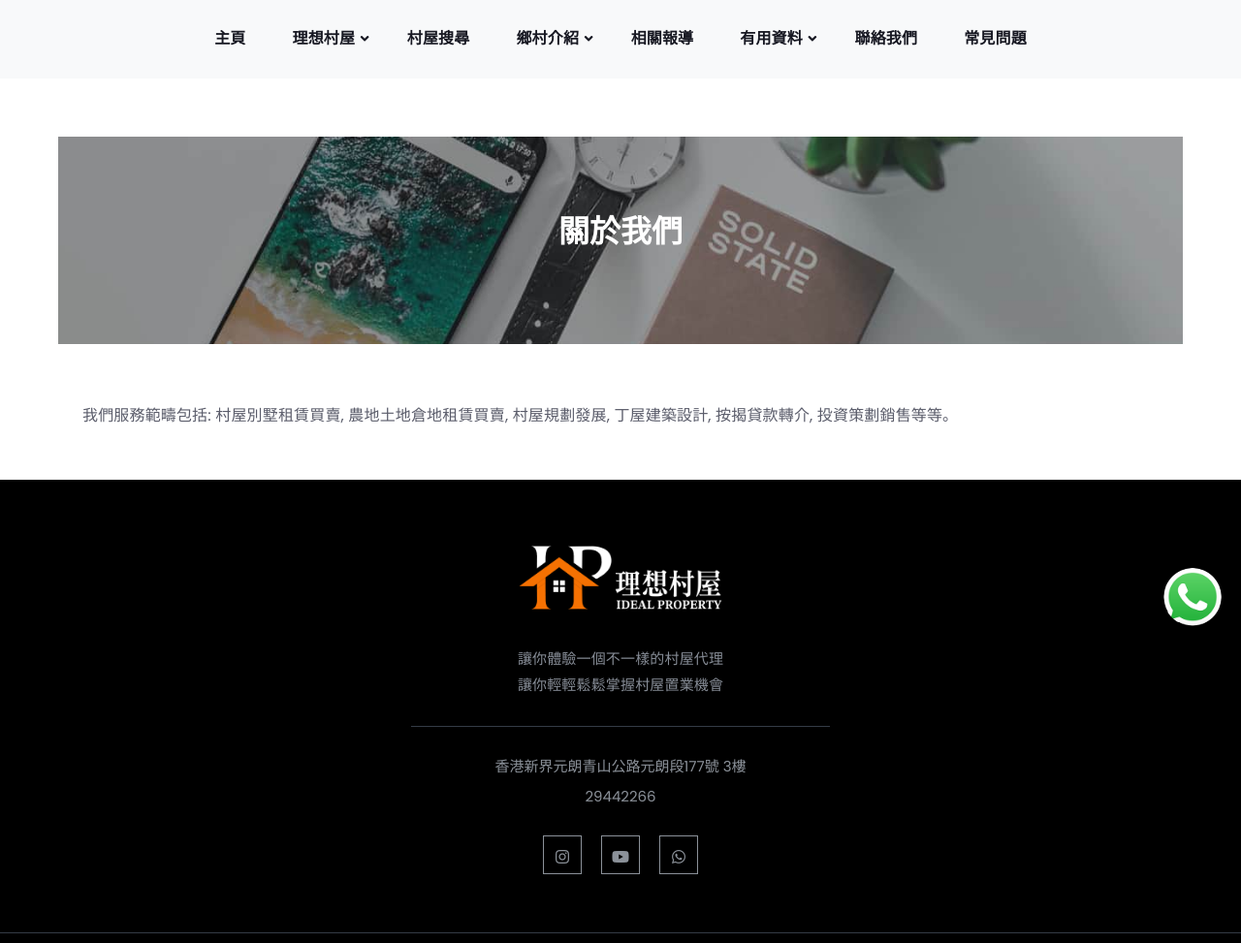
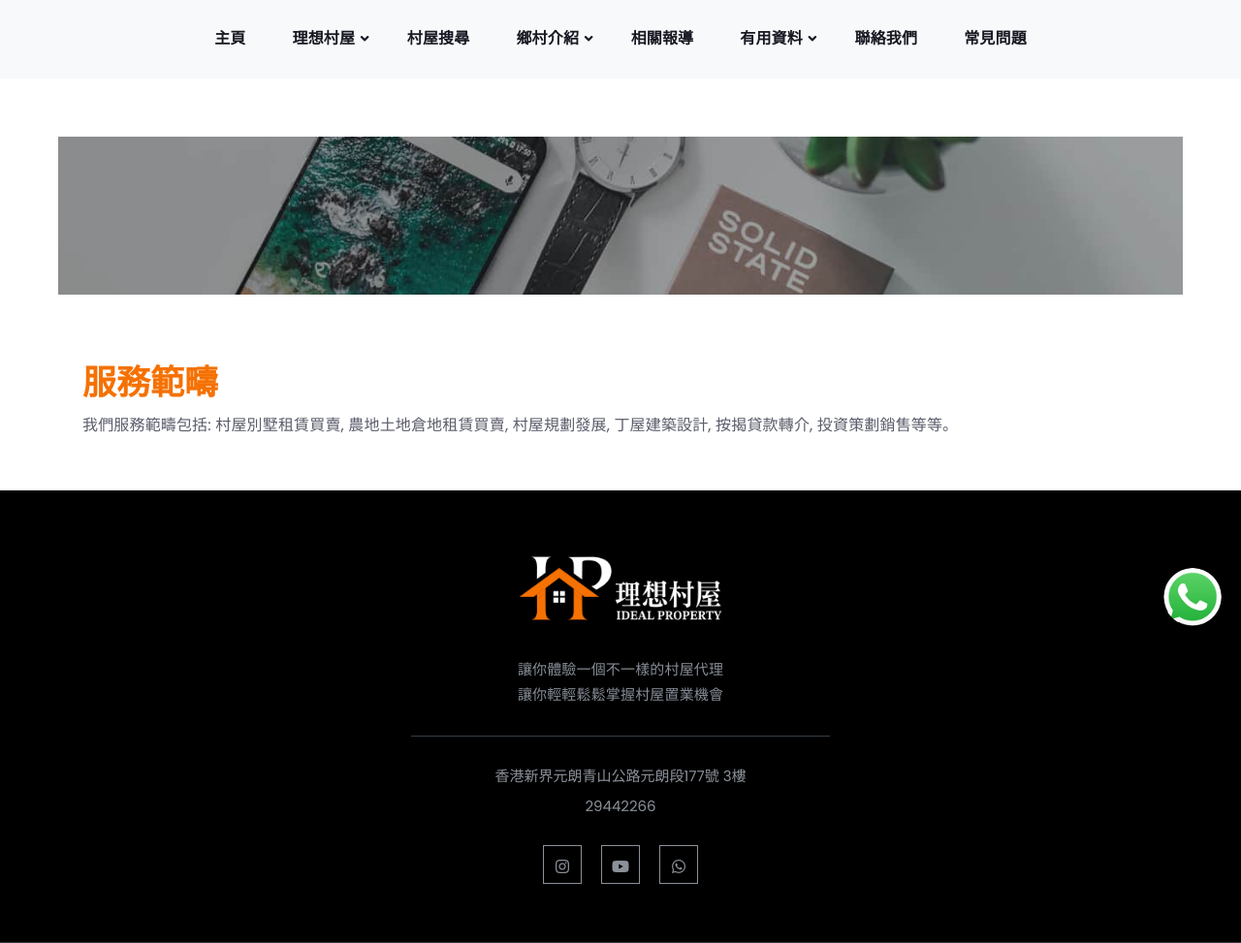
Before and after one commit to Do-Test-Live/W-Ideal-Property, a PHP site: page /service.php in a window 1280 px wide. Shown: the part 134-1107 px from the top of the page at 97% size. Run offline with PHP 8.4, Linux system fonts and the light colour scheme.

Commit message:
16/09/2023

```diff
--- a/about.php
+++ b/about.php
@@ -51,7 +51,6 @@ $db_handle = new DBController();
     <div class="container">
         <div class="row text-center">
             <div class="col-md-8 offset-md-2 text-center text-center all-text-content-white">
-                <h2 class="entry-title">關於我們</h2>
             </div>
         </div>
     </div>
@@ -59,6 +58,9 @@ $db_handle = new DBController();
 
 <div class="container mb-5">
     <div class="row">
+        <div class="col-md-9">
+            <h4 class="text-grey font-weight-bold" style="color: #f57103; font-size: 35px;">關於我們</h4>
+        </div>
         <div class="col-12">
             <p>村屋常見於新界，普遍樓高不過三層，每層不過700呎，間隔四正，非常實用。村屋呎價較私人屋苑低，帶旺了周遭，小巴班次相應加密。這裡環境清幽，遠離繁囂，適合有大有細或有毛孩作伴的家庭</p>
             <p>理想村屋有限公司位元朗市中心, 專門經營元朗, 屯門, 天水圍, 洪水橋, 錦上路, 錦田, 大棠, 朗屏等地區村屋別墅土地租賃及買賣達10多年豐富經驗。</p>
--- a/contact.php
+++ b/contact.php
@@ -49,7 +49,7 @@ $db_handle = new DBController();
 
 <div class="container mb-40px mt-60px">
     <div class="row large-gutters">
-        <div class="col-lg-6 mb-40px">
+        <div class="col-lg-6 col-12 mb-40px">
             <iframe src="https://www.google.com/maps/embed?pb=!1m18!1m12!1m3!1d3687.58347547108!2d114.0241633759453!3d22.444697937644747!2m3!1f0!2f0!3f0!3m2!1i1024!2i768!4f13.1!3m3!1m2!1s0x3403f0a041bab531%3A0xe9edfe5f86225acb!2s177%20Castle%20Peak%20Rd%20-%20Yuen%20Long%2C%20Yuen%20Long%2C%20Hong%20Kong!5e0!3m2!1sen!2sbd!4v1694862733428!5m2!1sen!2sbd"
                     width="560" height="650" style="border:0;" allowfullscreen="" loading="lazy"
                     referrerpolicy="no-referrer-when-downgrade"></iframe>
--- a/service.php
+++ b/service.php
@@ -12,7 +12,7 @@ $db_handle = new DBController();
 
     <link href="images/favicon.ico" rel="shortcut icon">
 
-    <title>Ideal Property - 關於我們</title>
+    <title>Ideal Property - 服務範疇</title>
 
     <?php include('include/css.php'); ?>
 
@@ -51,7 +51,7 @@ $db_handle = new DBController();
     <div class="container">
         <div class="row text-center">
             <div class="col-md-8 offset-md-2 text-center text-center all-text-content-white">
-                <h2 class="entry-title">關於我們</h2>
+                <h2 class="entry-title"></h2>
             </div>
         </div>
     </div>
@@ -59,6 +59,9 @@ $db_handle = new DBController();
 
 <div class="container mb-5">
     <div class="row">
+        <div class="col-md-9">
+            <h4 class="text-grey font-weight-bold" style="color: #f57103; font-size: 35px;">服務範疇</h4>
+        </div>
         <div class="col-12">
             <p>我們服務範疇包括: 村屋別墅租賃買賣, 農地土地倉地租賃買賣, 村屋規劃發展, 丁屋建築設計, 按揭貸款轉介, 投資策劃銷售等等。</p>
         </div>
```
